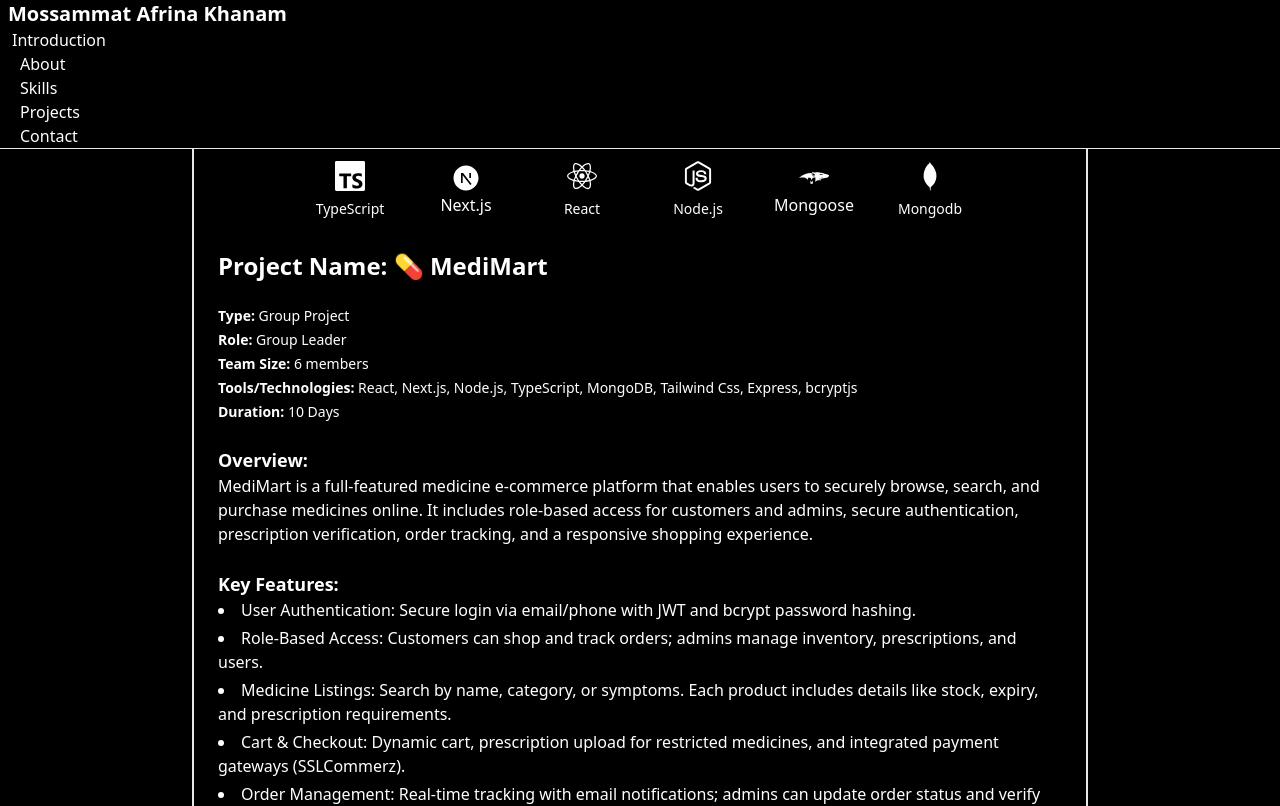
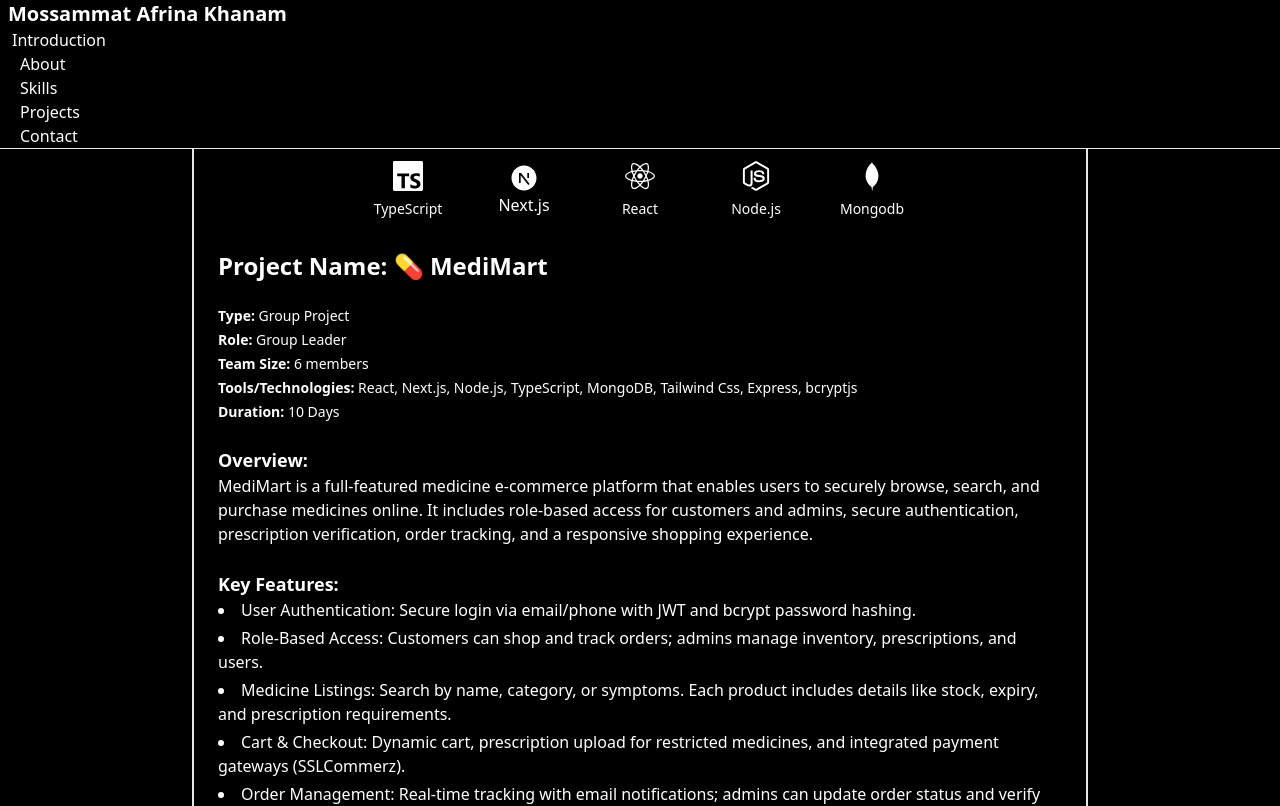
Before and after one commit to Afrina2004/My-Portfolio, a React (Vite) app: page /MediMartDetails in a window 1280 px wide. Shown: the top 806 px of the page. Built offline with nearby package versions, Linux system fonts and the light colour scheme.

Commit message:
Update MediMartDetails.jsx

```diff
--- a/src/pages/Projects/MediMartDetails.jsx
+++ b/src/pages/Projects/MediMartDetails.jsx
@@ -4,7 +4,6 @@
 import { SiTypescript } from "react-icons/si";
 import { DiMongodb } from "react-icons/di";
 import Navbar from "../Navbar/Navbar"
-import { SiMongoose } from "react-icons/si";
 import { RiNextjsFill } from "react-icons/ri";
 
 
@@ -36,10 +35,6 @@
     <FaNodeJs className='text-white text-3xl' />
     <h1 className='text-white text-center mt-2 text-sm'>Node.js</h1>
   </section>
-
- <section className='h-[120px] w-[100px] flex flex-col justify-center items-center'>
-            <SiMongoose  className='text-white  text-3xl' />
-            <h1 className='text-white text-center'>Mongoose</h1></section>
 
   <section className='h-[120px] w-[100px] flex flex-col justify-center items-center'>
       <DiMongodb className='text-white text-3xl' />
```
